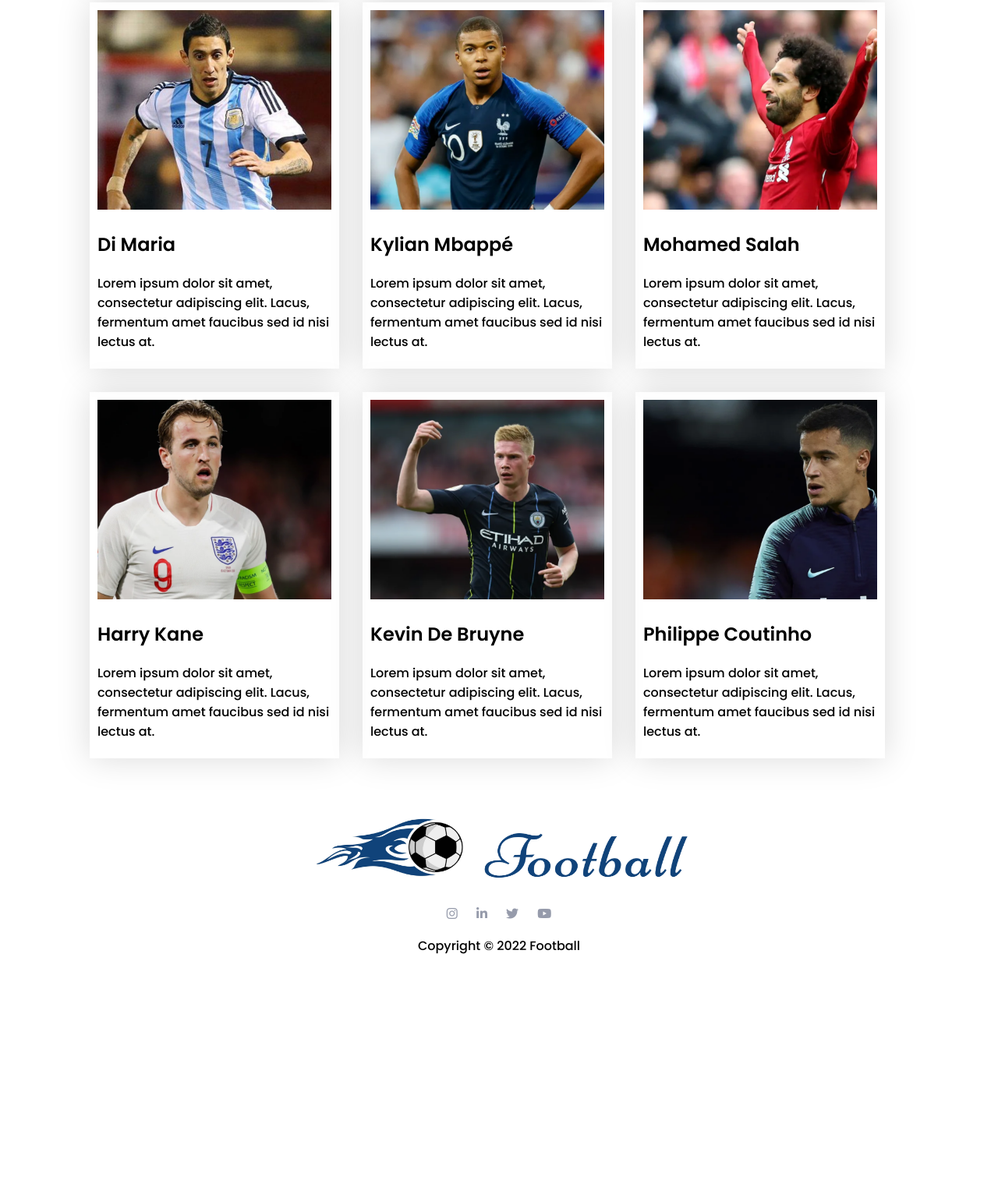
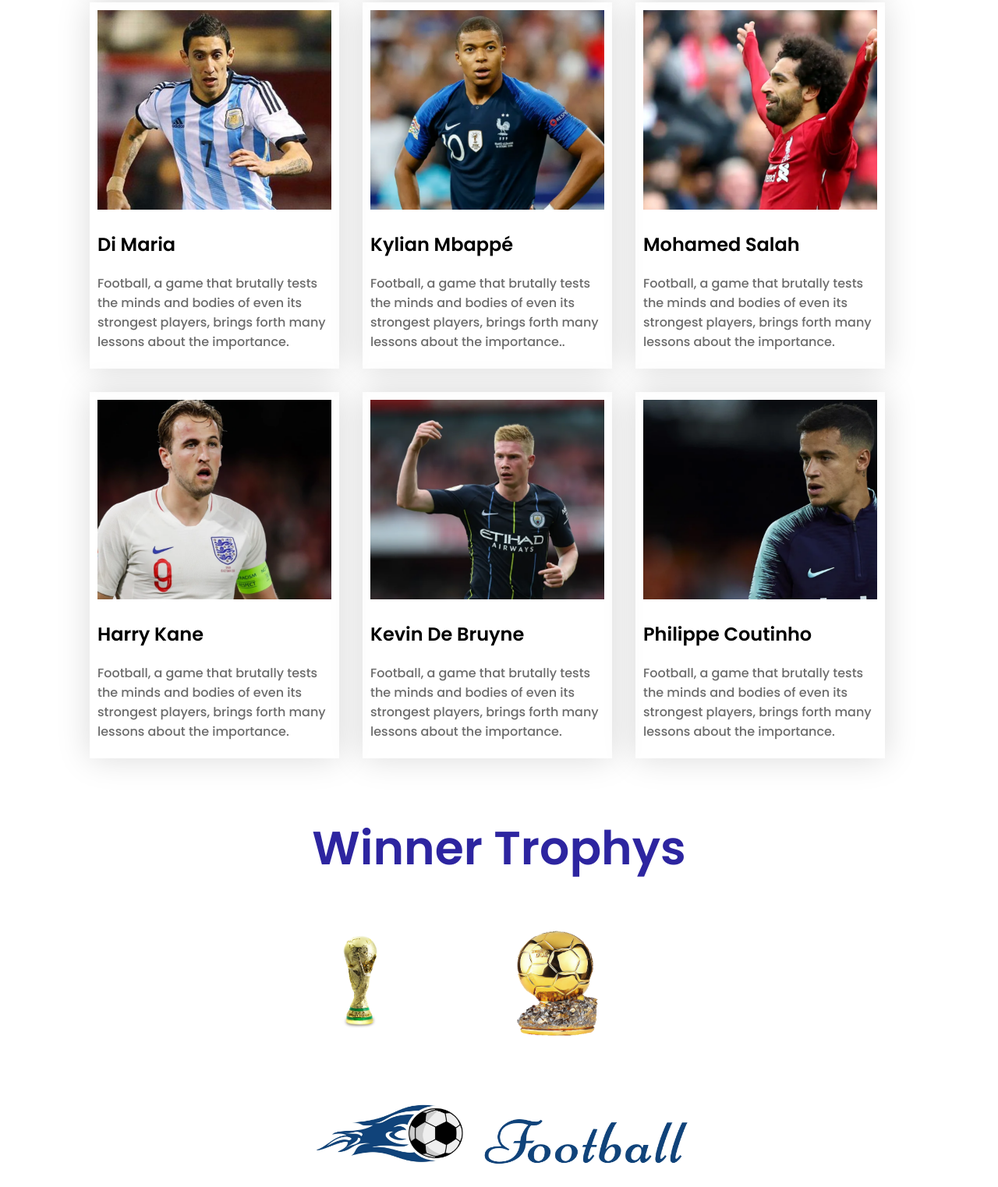
Before and after one commit to borshon420/euro-football-responsive-website, a plain HTML site: page index.html in a window 1280 px wide. Shown: the part 1782-3305 px from the top of the page at 78% size. Before the commit the page ends 3058 px from the top, so only its background shows below. Drawn offline with Linux system fonts and the light colour scheme.

Commit message:
new section added

```diff
--- a/index.html
+++ b/index.html
@@ -30,64 +30,75 @@
                     <div class="card">
                         <img src="images/players/player-1.png" alt="">
                         <h2>Neymar Jr</h2>
-                        <p>Lorem ipsum dolor sit amet, consectetur adipiscing elit. Lacus, fermentum amet faucibus sed id nisi lectus at.</p>
+                        <p>Football, a game that brutally tests the minds and bodies of even its strongest players, brings forth many lessons about the importance.</p>
                     </div>
                     <div class="card">
                         <img src="images/players/player-2.png" alt="">
                         <h2>Lionel Messi</h2>
-                        <p>Lorem ipsum dolor sit amet, consectetur adipiscing elit. Lacus, fermentum amet faucibus sed id nisi lectus at.</p>
+                        <p>Football, a game that brutally tests the minds and bodies of even its strongest players, brings forth many lessons about the importance.</p>
                     </div>
                     <div class="card">
                         <img src="images/players/player-3.png" alt="">
                         <h2>Cristiano Ronaldo</h2>
-                        <p>Lorem ipsum dolor sit amet, consectetur adipiscing elit. Lacus, fermentum amet faucibus sed id nisi lectus at.</p>
+                        <p>Football, a game that brutally tests the minds and bodies of even its strongest players, brings forth many lessons about the importance.</p>
                     </div>
                     <div class="card">
                         <img src="images/players/player-4.png" alt="">
                         <h2>Paulo Dybala</h2>
-                        <p>Lorem ipsum dolor sit amet, consectetur adipiscing elit. Lacus, fermentum amet faucibus sed id nisi lectus at.</p>
+                        <p>Football, a game that brutally tests the minds and bodies of even its strongest players, brings forth many lessons about the importance.</p>
                     </div>
                     <div class="card">
                         <img src="images/players/player-5.png" alt="">
                         <h2>Mesut Ozil </h2>
-                        <p>Lorem ipsum dolor sit amet, consectetur adipiscing elit. Lacus, fermentum amet faucibus sed id nisi lectus at.</p>
+                        <p>Football, a game that brutally tests the minds and bodies of even its strongest players, brings forth many lessons about the importance.</p>
                     </div>
                     <div class="card">
                         <img src="images/players/player-6.png" alt="">
                         <h2>Mauro Icardi </h2>
-                        <p>Lorem ipsum dolor sit amet, consectetur adipiscing elit. Lacus, fermentum amet faucibus sed id nisi lectus at.</p>
+                        <p>Football, a game that brutally tests the minds and bodies of even its strongest players, brings forth many lessons about the importance.</p>
                     </div>
                     <div class="card">
                         <img src="images/players/player-7.png" alt="">
                         <h2>Di Maria</h2>
-                        <p>Lorem ipsum dolor sit amet, consectetur adipiscing elit. Lacus, fermentum amet faucibus sed id nisi lectus at.</p>
+                        <p>Football, a game that brutally tests the minds and bodies of even its strongest players, brings forth many lessons about the importance.</p>
                     </div>
                     <div class="card">
                         <img src="images/players/player-8.png" alt="">
                         <h2>Kylian Mbappé</h2>
-                        <p>Lorem ipsum dolor sit amet, consectetur adipiscing elit. Lacus, fermentum amet faucibus sed id nisi lectus at.</p>
+                        <p>Football, a game that brutally tests the minds and bodies of even its strongest players, brings forth many lessons about the importance..</p>
                     </div>
                     <div class="card">
                         <img src="images/players/player-9.png" alt="">
                         <h2>Mohamed Salah</h2>
-                        <p>Lorem ipsum dolor sit amet, consectetur adipiscing elit. Lacus, fermentum amet faucibus sed id nisi lectus at.</p>
+                        <p>Football, a game that brutally tests the minds and bodies of even its strongest players, brings forth many lessons about the importance.</p>
                     </div>
                     <div class="card">
                         <img src="images/players/player-10.png" alt="">
                         <h2>Harry Kane</h2>
-                        <p>Lorem ipsum dolor sit amet, consectetur adipiscing elit. Lacus, fermentum amet faucibus sed id nisi lectus at.</p>
+                        <p>Football, a game that brutally tests the minds and bodies of even its strongest players, brings forth many lessons about the importance.</p>
                     </div>
                     <div class="card">
                         <img src="images/players/player-11.png" alt="">
                         <h2>Kevin De Bruyne</h2>
-                        <p>Lorem ipsum dolor sit amet, consectetur adipiscing elit. Lacus, fermentum amet faucibus sed id nisi lectus at.</p>
+                        <p>Football, a game that brutally tests the minds and bodies of even its strongest players, brings forth many lessons about the importance.</p>
                     </div>
                     <div class="card">
                         <img src="images/players/player-12.png" alt="">
                         <h2>Philippe Coutinho</h2>
-                        <p>Lorem ipsum dolor sit amet, consectetur adipiscing elit. Lacus, fermentum amet faucibus sed id nisi lectus at.</p>
+                        <p>Football, a game that brutally tests the minds and bodies of even its strongest players, brings forth many lessons about the importance.</p>
                     </div>
                 </article>
+            </div>
+        </section>
+        <section class="trophys">
+            <h2 class="trophy-title">Winner Trophys</h2>
+            <div class="trophy">
+                <div class="wrold-cup">
+                    <img src="images/trophy-1.png" alt="">
+                </div>
+                <div class="ballan-dor">
+                    <img src="images/trophy-2.png" alt="">
+                </div>
             </div>
         </section>
     </main>
--- a/styles/style.css
+++ b/styles/style.css
@@ -83,6 +83,34 @@ h1 {
     height: 256px;
 }
 
+.card p {
+    color: #6C6C6C;
+}
+
+/* trophys area */
+
+.trophys {
+    width: 40%;
+    margin: auto;
+    margin-top: 70px;
+}
+
+.trophy-title {
+    color: #2D25A0;
+    text-align: center;
+    font-size: 60px;
+}
+
+.trophy {
+    display: grid;
+    grid-template-columns: repeat(2, 1fr);
+}
+
+.trophy img {
+    width: 150px;
+    height: 150px;
+}
+
 /* footer area */
 
 footer {
@@ -142,6 +170,10 @@ footer {
         margin: auto;
     }
 
+    .trophys {
+        display: none;
+    }
+
     footer {
         width: 100%;
     }
```
Also changed, not shown: images/trophy-1.png (added), images/trophy-2.png (added).
